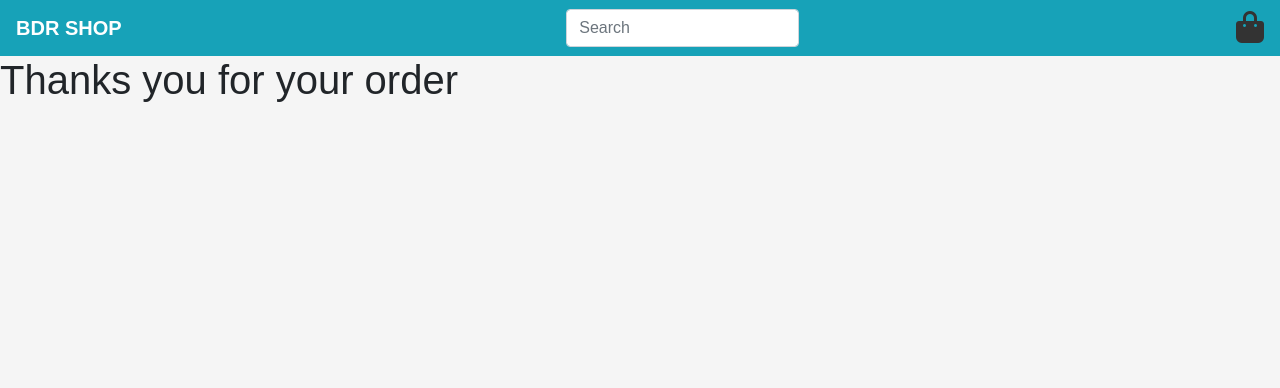
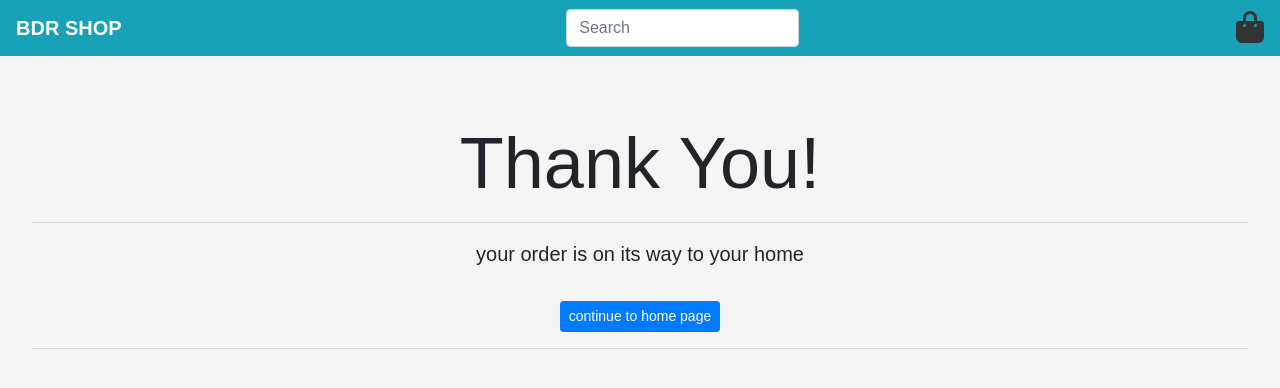
Before and after one commit to BADZA99/BDR-SHOP, a React (Create React App) app: page /confirm in a window 1280 px wide. Shown: the top 388 px of the page. Built offline with nearby package versions, Linux system fonts and the light colour scheme.

Commit message:
reset cart after confirm page and FINISH

```diff
--- a/src/App.css
+++ b/src/App.css
@@ -59,3 +59,19 @@ a{
     pointer-events: none;
    background: transparent;
 }
+
+.jumbotron{
+    background-color: #f5f5f5;
+}
+
+#truk{
+    width: 200px;
+    display: block;
+    position: absolute;
+    top:50%;
+    left: 20%;
+    margin-top: -61px;
+    margin-left: -100px;
+}
+
+/* animate svg */
--- a/src/lib/actions.js
+++ b/src/lib/actions.js
@@ -1,10 +1,11 @@
 // Actions type
-export const actions={
-    ADD_TO_CART:'ADD_TO_CART',
-    UPDATE_CART: 'UPDATE_CART',
-    REMOVE_FROM_CART: 'REMOVE_FROM_CART',
-    SAVE_CART:"SAVE_CART"
-}
+export const actions = {
+  ADD_TO_CART: "ADD_TO_CART",
+  UPDATE_CART: "UPDATE_CART",
+  REMOVE_FROM_CART: "REMOVE_FROM_CART",
+  SAVE_CART: "SAVE_CART",
+  RESET_CART: "RESET_CART",
+};
 
 // export actions
 
@@ -47,3 +48,9 @@ export function saveCart(items){
         }
     }
 }
+
+export function resetCart(){
+    return {
+        type: actions.RESET_CART,
+    }
+}
--- a/src/lib/reducers.js
+++ b/src/lib/reducers.js
@@ -38,6 +38,9 @@ export default function onlineStoreApp(state = initialState, action) {
         case actions.SAVE_CART:
             saveLocalStorage(action.payload.items);
             return state
+        case actions.RESET_CART:
+            saveLocalStorage([])
+            return Object.assign({}, state, { items: [] });
 
 
         default:  return state;
--- a/src/views/components/Checkout.js
+++ b/src/views/components/Checkout.js
@@ -86,7 +86,7 @@ export default function Checkout() {
           <div className="form-group">
             <label for="exampleInputPassword1">Adress</label>
             <input
-              type="password"
+              type="text"
               className="form-control col-md-5"
               id="exampleInputPassword1"
               placeholder="Adress"
--- a/src/views/components/Confirm.js
+++ b/src/views/components/Confirm.js
@@ -1,9 +1,52 @@
-import React from 'react'
+import React, { Fragment,useContext } from 'react'
+import { Link } from 'react-router-dom'
+import { UserProfileContext } from '../../lib/UserProfileContext'
+import { useSelector,useDispatch } from 'react-redux';
+import { resetCart } from '../../lib/actions';
 
+
+// const SVGtruk=() =>{
+
+// }
 export default function Confirm() {
+    const userProfile=useContext(UserProfileContext);
+    const items=useSelector(state=>state.items);
+    const dispatch=useDispatch();
+
+    const reset=()=>{
+        dispatch(resetCart());
+    }
   return (
-    <div>
-      <h1>Thanks you for your order</h1>
-    </div>
-  )
+    <Fragment>
+      <div className="jumbotron text-center">
+        <h1 className="display-3">Thank You!</h1>
+        <hr />
+        <p className="lead">
+          <strong>your order is on its way to your home</strong>
+          <br />
+          <br />
+          <Link className="btn btn-primary btn-sm" to={"/"}
+          onClick={()=>reset()}
+          >
+            continue to home page
+          </Link>
+        </p>
+        <hr />
+        {userProfile.address && (
+          <ul>
+            <li>
+              {userProfile.firstName.toUpperCase()},
+              {userProfile.lastName.toUpperCase()}
+            </li>
+            <li>{userProfile.address}</li>
+            <li>
+              {userProfile.zipCode},{userProfile.city}
+            </li>
+          </ul>
+        )}
+
+
+      </div>
+    </Fragment>
+  );
 }
```
Also changed, not shown: src/delivery-scooter.png (added).
